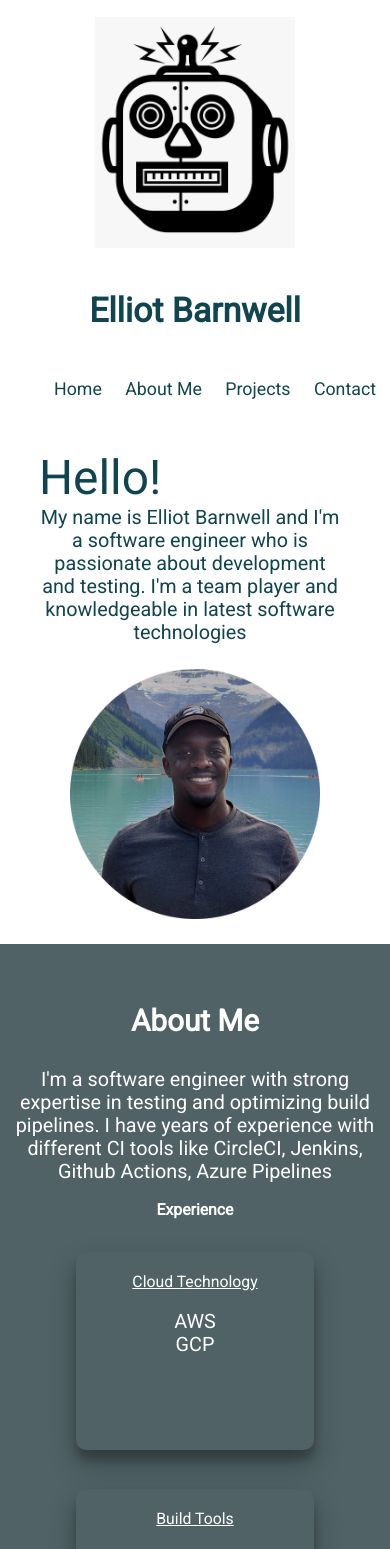
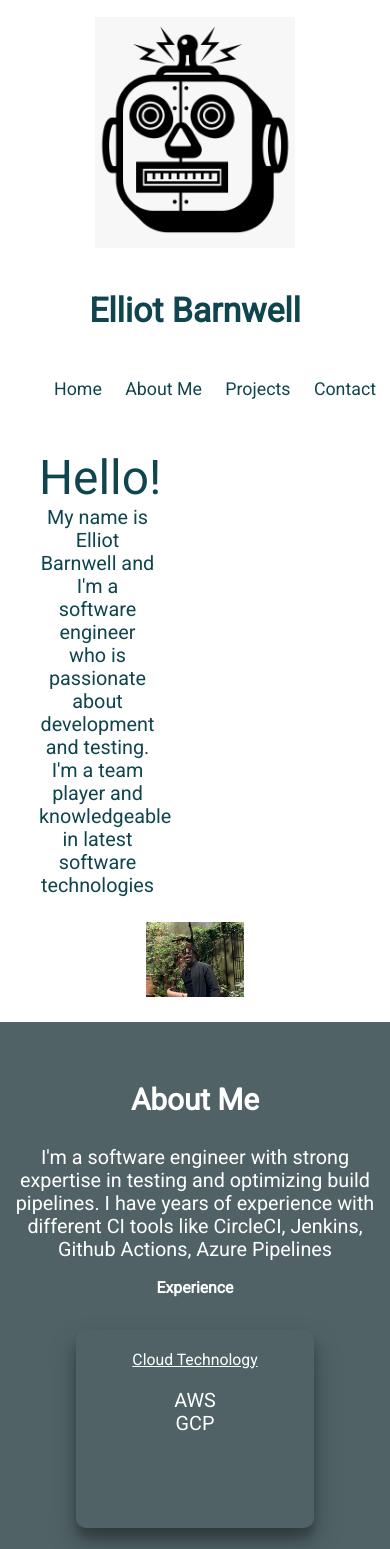
Before and after one commit to ElliotBarnwell/resume-website, a React (Create React App) app: page / in a window 390 px wide. Shown: the top 1549 px of the page. Built offline with nearby package versions, Linux system fonts and the light colour scheme.

Commit message:
updating resizing

```diff
--- a/src/App.css
+++ b/src/App.css
@@ -81,9 +81,9 @@ section{
   display: flex;
   flex-direction: row;
   border-radius: 10px;
-  max-width: 1500px;
-  margin-left: 50px;
-  margin-right: 50px;
+  max-width: 30vw;
+  margin-left: 2vw;
+  margin-right: 2vw;
   box-shadow: rgba(0, 0, 0, 0.25) 0px 14px 28px, rgba(0, 0, 0, 0.22) 0px 10px 10px;
 }
 
@@ -227,14 +227,16 @@ section{
 }
 
 .profile-pic{
-  max-width: 15em;
-  flex: 1;
+  width: 25vw;
+  flex: 2;
 }
 
 .summary-div {
   margin-top: 0px;
   margin-bottom: 40px;
-  margin-right: 150px;
+  margin-right: 50px;
+  margin-right: 50px;
+  max-width: 30vw;
 }
 
 .logo-img {
@@ -303,7 +305,7 @@ section{
   }
 
   .profile-pic{
-    max-width: 250px;
+    max-width: 300px;
     flex: 1;
   }
 
--- a/src/components/profilePic.js
+++ b/src/components/profilePic.js
@@ -1,10 +1,10 @@
 import React, {Component} from 'react';
-import profile from '../images/profile1-modified.png';
+import profile from '../images/profile2.jpg';
 class ProfilePic extends Component {
   render() {
     return (
       <div className="profile-container">
-        <img src={profile} className="profile-pic" alt="logo"/>
+        <img src={profile} className="profile-pic" alt="profile"/>
       </div>
     );
   }
```
Also changed, not shown: src/images/profile2.jpg (added).
